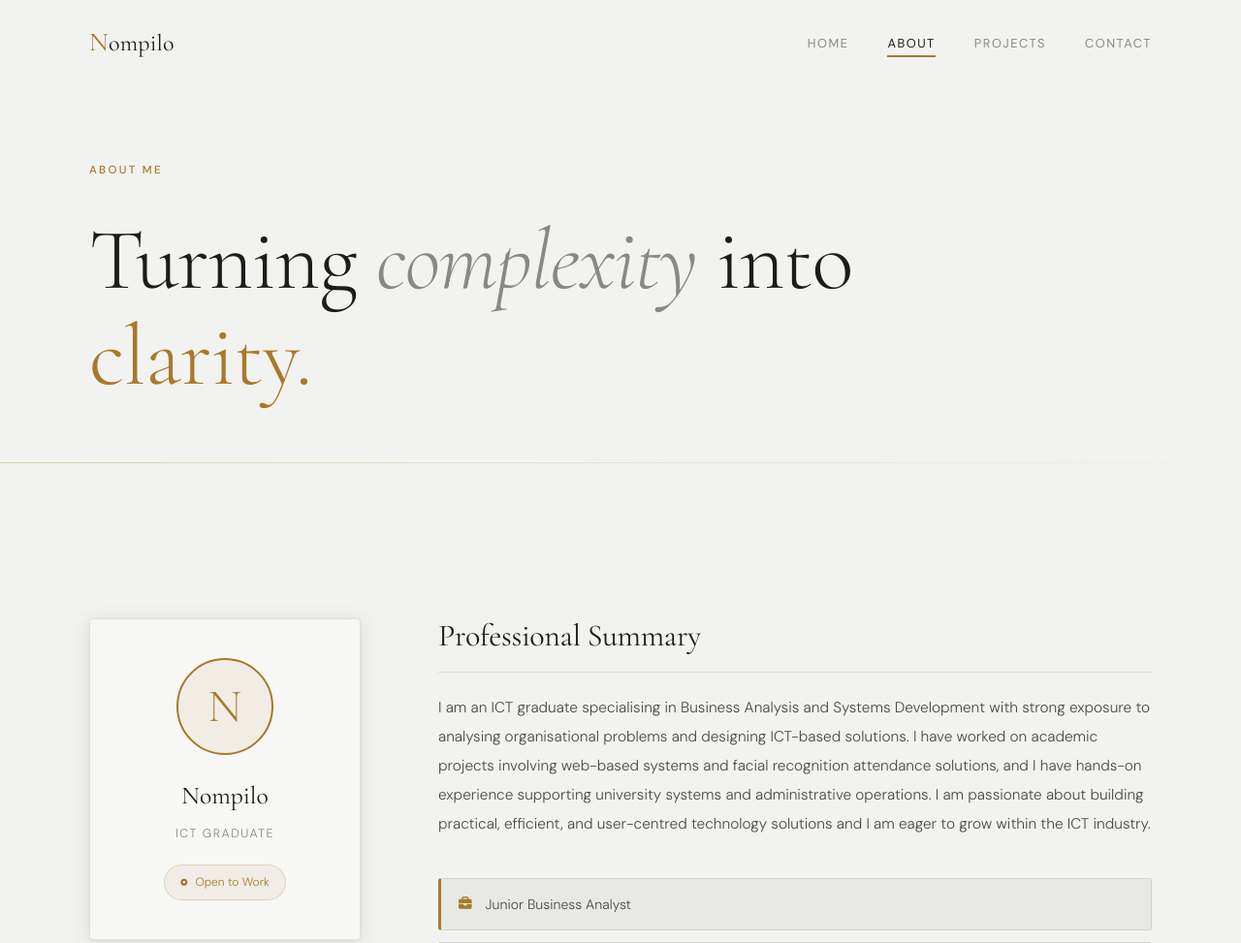
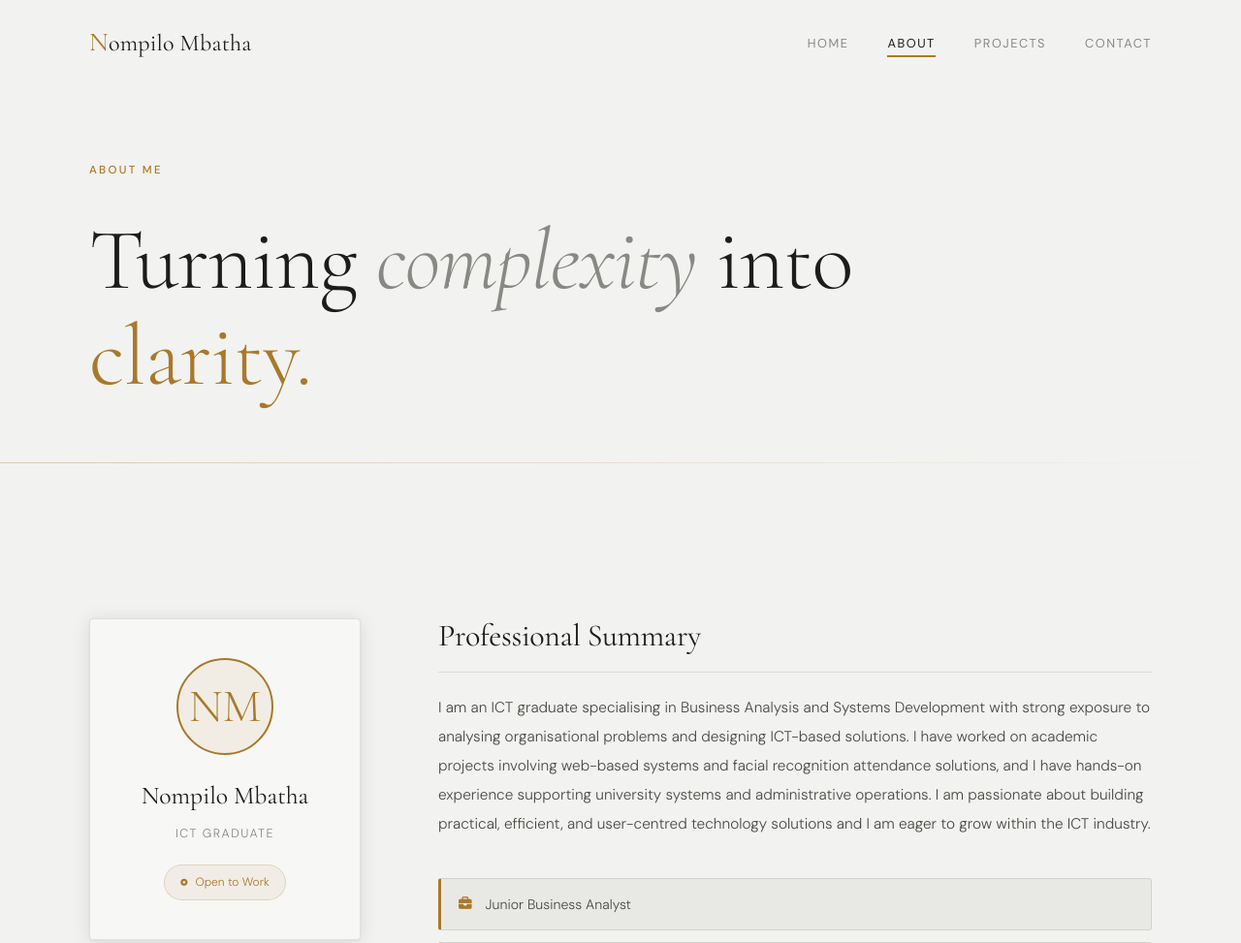
Before and after one commit to prettympilo6/my_portfolio, a Flask app: page /about in a window 1280 px wide. Shown: the top 973 px of the page at 97% size. Run offline with Flask 3, Linux system fonts and the light colour scheme.

Commit message:
adding mbatha

```diff
--- a/templates/about.html
+++ b/templates/about.html
@@ -26,9 +26,9 @@
     <div class="section-container profile-grid">
 
         <div class="profile-card">
-            <div class="profile-initials">N</div>
+            <div class="profile-initials">NM</div>
             <div class="profile-meta">
-                <p class="profile-name">Nompilo</p>
+                <p class="profile-name">Nompilo Mbatha</p>
                 <p class="profile-role">ICT Graduate</p>
                 <div class="profile-badge">
                     <i class="fas fa-circle-dot"></i> Open to Work
--- a/templates/base.html
+++ b/templates/base.html
@@ -24,7 +24,7 @@
     <nav class="navbar" id="navbar">
         <div class="nav-container">
             <a href="{{ url_for('home') }}" class="nav-logo">
-                <span class="logo-m">N</span>ompilo
+                <span class="logo-m">N</span>ompilo Mbatha
             </a>
             <button class="nav-toggle" id="navToggle" aria-label="Toggle menu">
                 <i class="fas fa-bars"></i>
@@ -46,7 +46,7 @@
     <!-- Footer -->
     <footer class="footer">
         <div class="footer-container">
-            <p class="footer-name">Nompilo</p>
+            <p class="footer-name">Nompilo Mbatha</p>
             <p class="footer-title">ICT Graduate &amp; Junior Business Analyst</p>
 
             <!-- Social Media Links -->
@@ -74,7 +74,7 @@
             </div>
 
             <div class="footer-divider"></div>
-            <p class="footer-copy">&copy; 2025 Nompilo. All rights reserved.</p>
+            <p class="footer-copy">&copy; 2025 Nompilo Mbatha. All rights reserved.</p>
         </div>
     </footer>
 
--- a/templates/home.html
+++ b/templates/home.html
@@ -1,5 +1,5 @@
 {% extends "base.html" %}
-{% block title %}Mpilonhle — ICT Graduate & Business Analyst{% endblock %}
+{% block title %}Mpilonhle Mbatha— ICT Graduate & Business Analyst{% endblock %}
 
 {% block extra_css %}
 <link rel="stylesheet" href="{{ url_for('static', filename='home.css') }}" />
@@ -22,7 +22,7 @@
 
             <h1 class="hero-name">
                 <span class="name-line name-line--fade" data-delay="0.1">Hello, I am</span>
-                <span class="name-line name-primary" data-delay="0.3">Nompilo</span>
+                <span class="name-line name-primary" data-delay="0.3">Nompilo Mbatha</span>
             </h1>
 
             <div class="hero-title-block">
```
Also changed, not shown: Readme.Md.
